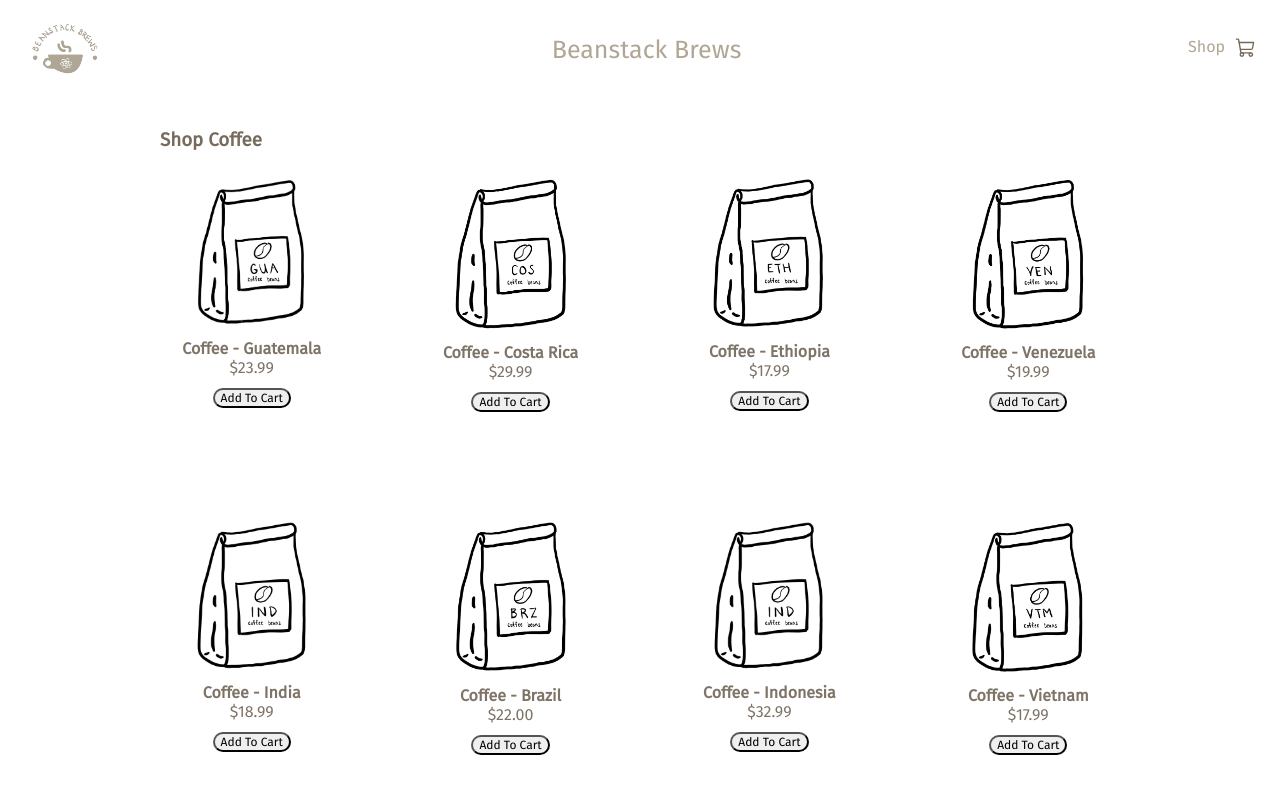
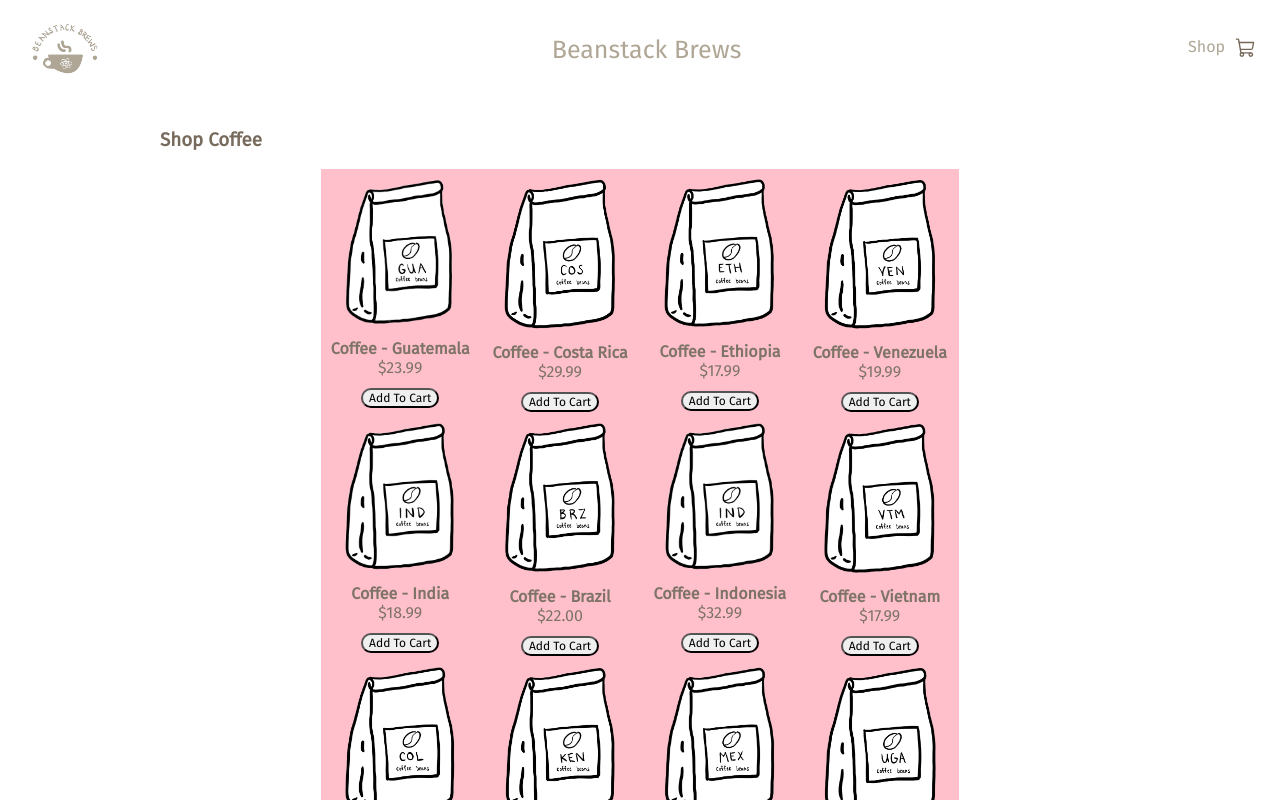
Before and after one commit to elaine-lai/coffee_shopping_cart, a React (Create React App) app: page / in a window 1280 px wide. Shown: the top 800 px of the page. Built offline with nearby package versions, Linux system fonts and the light colour scheme.

Commit message:
adjusting styling issues with the desktop view

```diff
--- a/src/App.js
+++ b/src/App.js
@@ -1,5 +1,6 @@
 // https://www.youtube.com/watch?v=tEMrD9t85v4
 import './App.css';
+import React, { useEffect, useState } from 'react'
 import { BrowserRouter as Router, Routes, Route } from 'react-router-dom';
 import { Navbar } from './components/navbar';
 import { Footer } from './components/footer';
@@ -9,6 +10,16 @@ import { ProductDetails } from './pages/productdetails/productdetails';
 import { ShopContextProvider } from "./context/shop-context"
 
 function App() {
+  const [favicon, setFavicon] = useState('./src/assets/images/beanstack-logo.png');
+  useEffect(() => {
+    // This will set the title when the component mounts
+    document.title = "Beanstack Brews";
+    // This will remove the title when the component unmounts
+    return () => {
+      document.title = "Default Title";
+    };
+  }, []);
+
   return (
     <div className="App">
       <ShopContextProvider>
--- a/src/pages/shop/shop.css
+++ b/src/pages/shop/shop.css
@@ -132,11 +132,12 @@ img {
   }
 
   .products {
+    background-color: pink;
     display: grid;
     gap: 1px;
     grid-template-columns: repeat(4, 1fr);
-    grid-gap: 100px;
-    max-width: 1100px;
+    /* grid-gap: 100px;
+    max-width: 1100px; */
     justify-content: center;
   }
 
```
Also changed, not shown: 1 other file (tests, documents, lock files or other folders).
